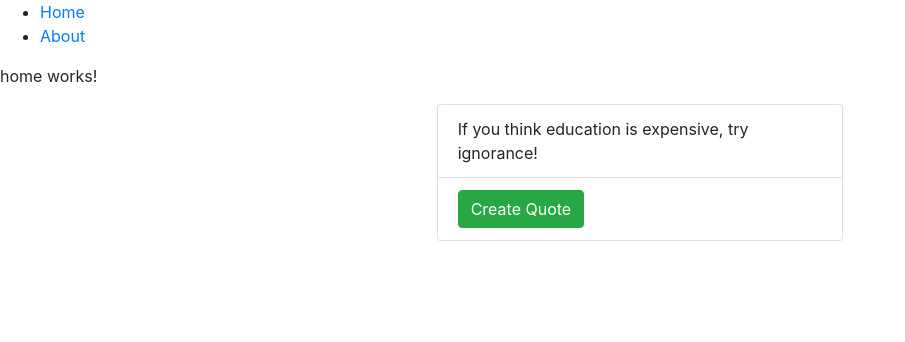
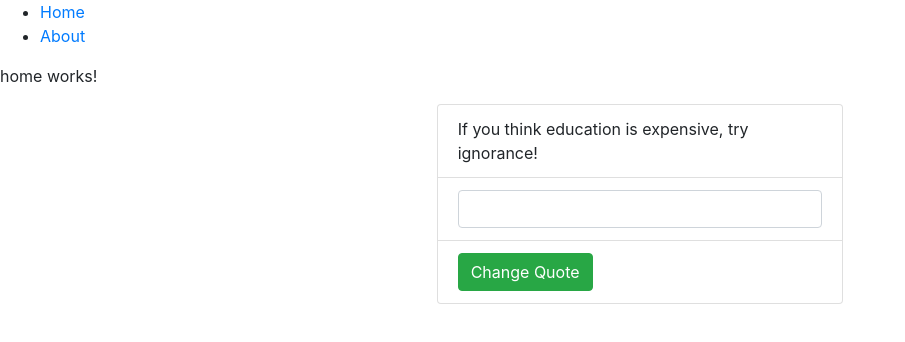
Before and after one commit to rkemmy/quotable, an Angular app: page /about in a window 1280 px wide. Shown: the top 342 px of the page, without its empty margins (0-905 px from the left). Built offline with nearby package versions, Linux system fonts and the light colour scheme.

Commit message:
Add an input form by importing FormModule

```diff
--- a/src/app/about/about.component.html
+++ b/src/app/about/about.component.html
@@ -3,7 +3,11 @@
     <ul class="list-group">
       <li class="list-group-item">{{quote}}</li>
       <li class="list-group-item">
-        <button class="btn btn-success">Create Quote</button>
+        <input type="text" class="form-control" [(ngModel)]="inputQuote">
+      </li>
+
+      <li class="list-group-item">
+        <button class="btn btn-success" [disabled]="btnDisable" (click)="ChangeQuote()">Change Quote</button>
       </li>
 
     </ul>
--- a/src/app/about/about.component.ts
+++ b/src/app/about/about.component.ts
@@ -8,6 +8,14 @@ import { Component, OnInit } from '@angular/core';
 export class AboutComponent implements OnInit {
   quote = 'If you think education is expensive, try ignorance!'
 
+  inputQuote = null;
+
+  btnDisable = false;
+
+  ChangeQuote(){
+    this.quote = this.inputQuote
+  }
+
   constructor() { }
 
   ngOnInit() {
--- a/src/app/app.module.ts
+++ b/src/app/app.module.ts
@@ -1,7 +1,7 @@
 import { BrowserModule } from '@angular/platform-browser';
 import { NgModule } from '@angular/core';
 
-
+import { FormsModule } from '@angular/forms';
 import { AppComponent } from './app.component';
 import { HomeComponent } from './home/home.component';
 import { AboutComponent } from './about/about.component';
@@ -14,7 +14,8 @@ import { AboutComponent } from './about/about.component';
     AboutComponent
   ],
   imports: [
-    BrowserModule
+    BrowserModule,
+    FormsModule
   ],
   providers: [],
   bootstrap: [AppComponent]
```
